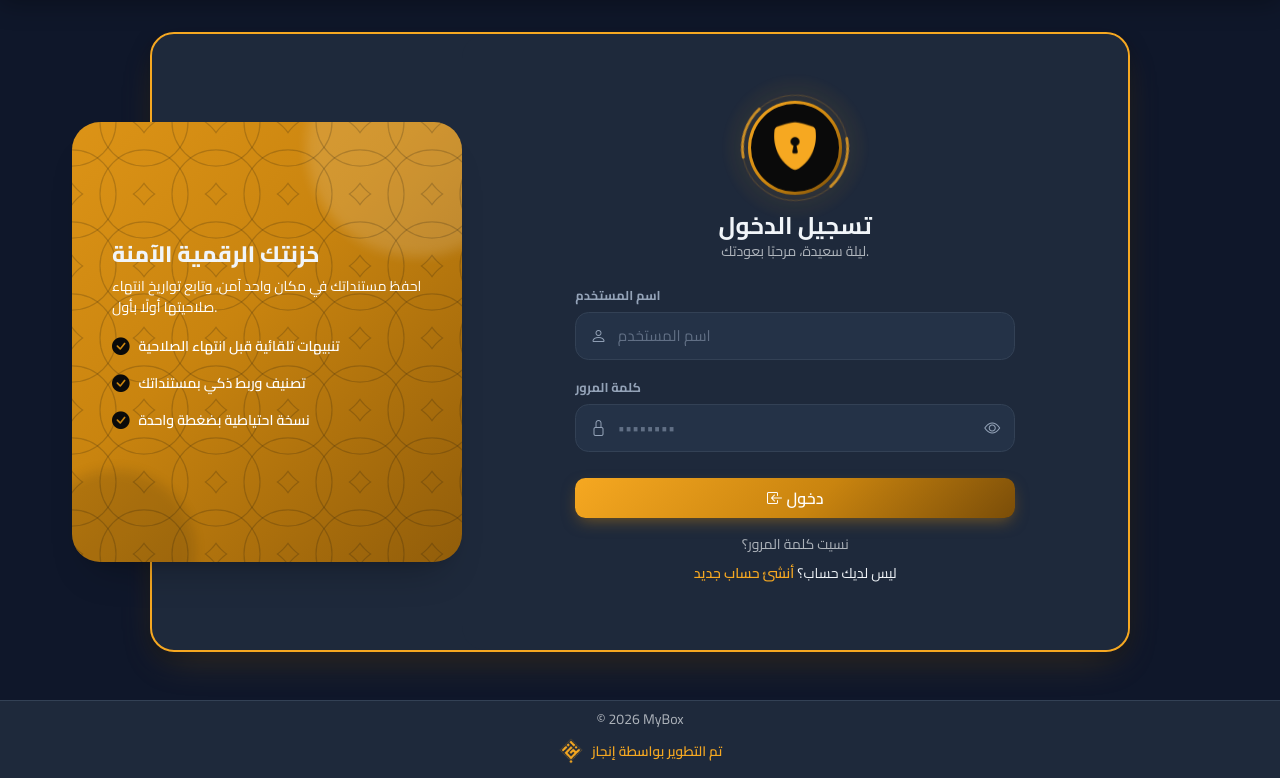
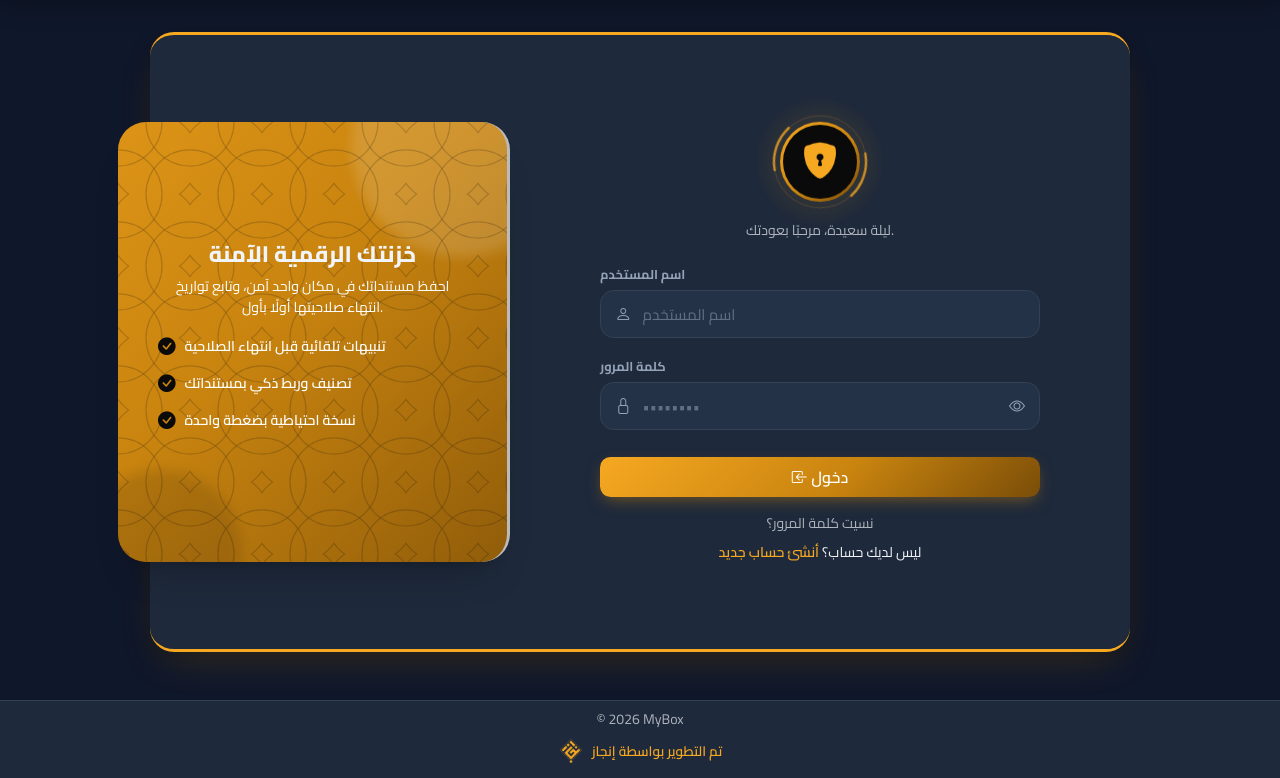
Before and after one commit to khattabaljaily/mybox, a Django app: page /accounts/login/ in a window 1280 px wide. Shown: the part 75-853 px from the top of the page. Run offline with Django 5.2, Linux system fonts and the light colour scheme; parts of the project's set-up code (start-up, migrations or seed data) failed here and were passed over; some libraries are stand-ins or nearby versions.

Commit message:
update UI

```diff
--- a/static/css/mybox.css
+++ b/static/css/mybox.css
@@ -880,7 +880,8 @@ html { scroll-behavior: smooth; }
     display: flex;
     flex-direction: column;
     margin: .5rem auto 1.5rem;
-    border: 2px solid #f6a821;
+    border-top: 3px solid #f6a821;
+    border-bottom: 3px solid #f6a821;
     border-radius: 1.5rem;
     background: var(--mb-surface);
     box-shadow: var(--mb-shadow-hover);
@@ -896,15 +897,16 @@ html { scroll-behavior: smooth; }
     position: relative;
     overflow: hidden;
     z-index: 2;
-    border-radius: 0 0 1rem 1.5rem;
+    border-radius: 0 0 2.5rem 2.5rem;
     margin: auto;
     width: 85%;
-    padding: 2rem 1.75rem;
+    padding: 1rem 1.75rem;
     color: #fff;
     background: var(--mb-hero-gradient);
     background-size: 180% 180%;
     display: flex;
     align-items: flex-end;
+    text-align: center;
     box-shadow: 0 25px 40px -22px rgba(0, 0, 0, .3), 0 8px 16px -10px rgba(0, 0, 0, .16);
 }
 @media (min-width: 992px) {
@@ -912,7 +914,8 @@ html { scroll-behavior: smooth; }
         flex: 0 0 40%;
         align-self: center;
         height: 440px;
-        margin-inline-start: -5rem;
+        margin-inline-start: -2rem;
+        border-right: #bbb 3px solid;
         padding: 2.5rem;
         align-items: center;
         border-radius: 1.75rem;
@@ -970,7 +973,7 @@ html { scroll-behavior: smooth; }
 }
 .mb-auth-card { position: relative; z-index: 1; width: 100%; max-width: 440px; }
 
-.mb-auth-medallion { position: relative; width: 94px; height: 94px; margin: 0 auto 1.1rem; }
+.mb-auth-medallion { position: relative; width: 80px; height: 80px; margin: 0 auto 1.1rem; }
 .mb-auth-medallion__glow {
     position: absolute;
     inset: -20px;
--- a/templates/accounts/login.html
+++ b/templates/accounts/login.html
@@ -1,7 +1,6 @@
 {% extends 'accounts/base_auth.html' %}
 {% load i18n widget_tweaks %}
 {% block title %}{% trans "تسجيل الدخول" %} | MyBox{% endblock %}
-{% block auth_title %}{% trans "تسجيل الدخول" %}{% endblock %}
 {% block auth_subtitle %}<div class="text-muted small" id="mbGreeting">{% trans "مرحبًا بعودتك." %}</div>{% endblock %}
 {% block auth_body %}
 {% for error in form.non_field_errors %}
```
